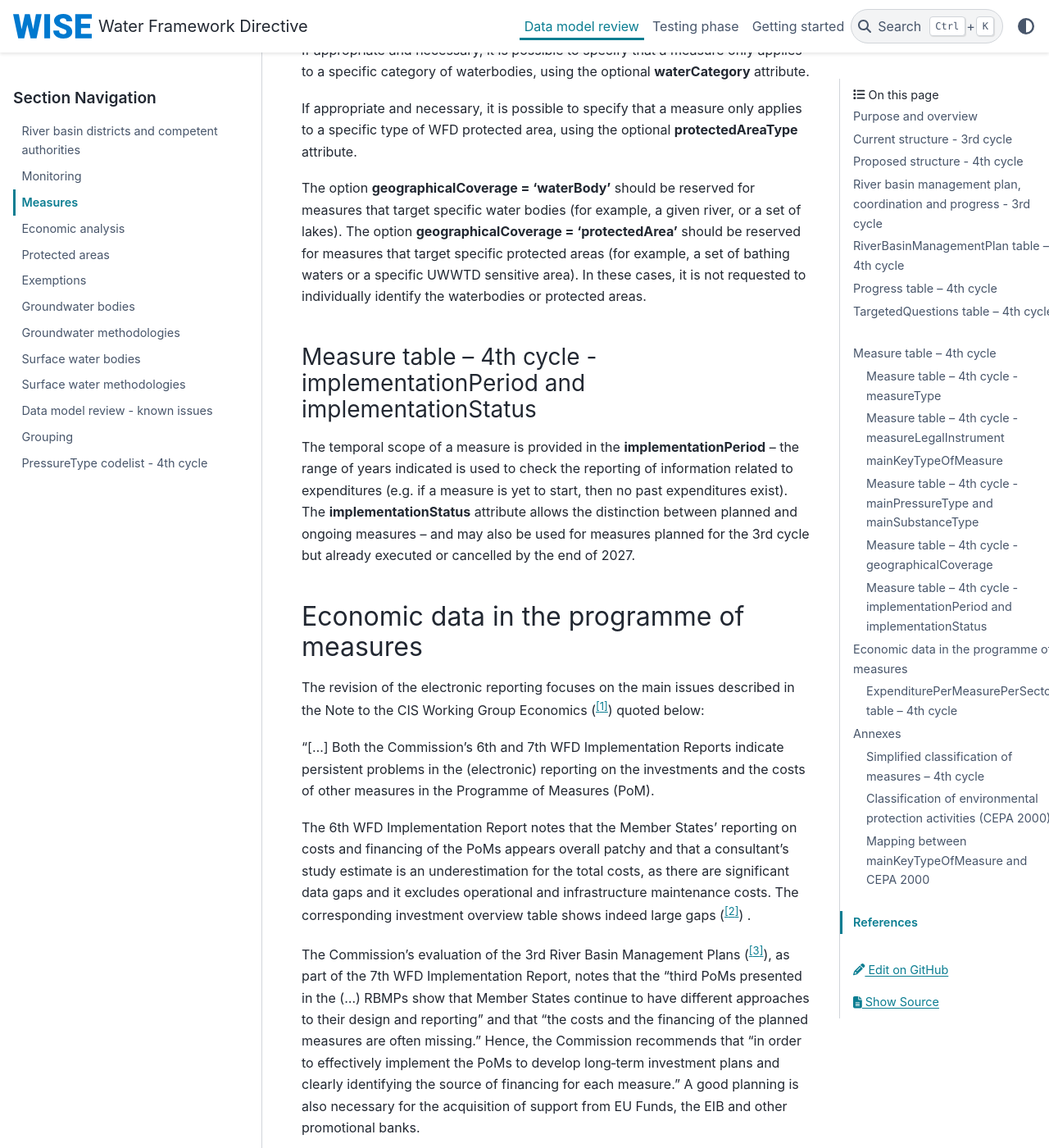
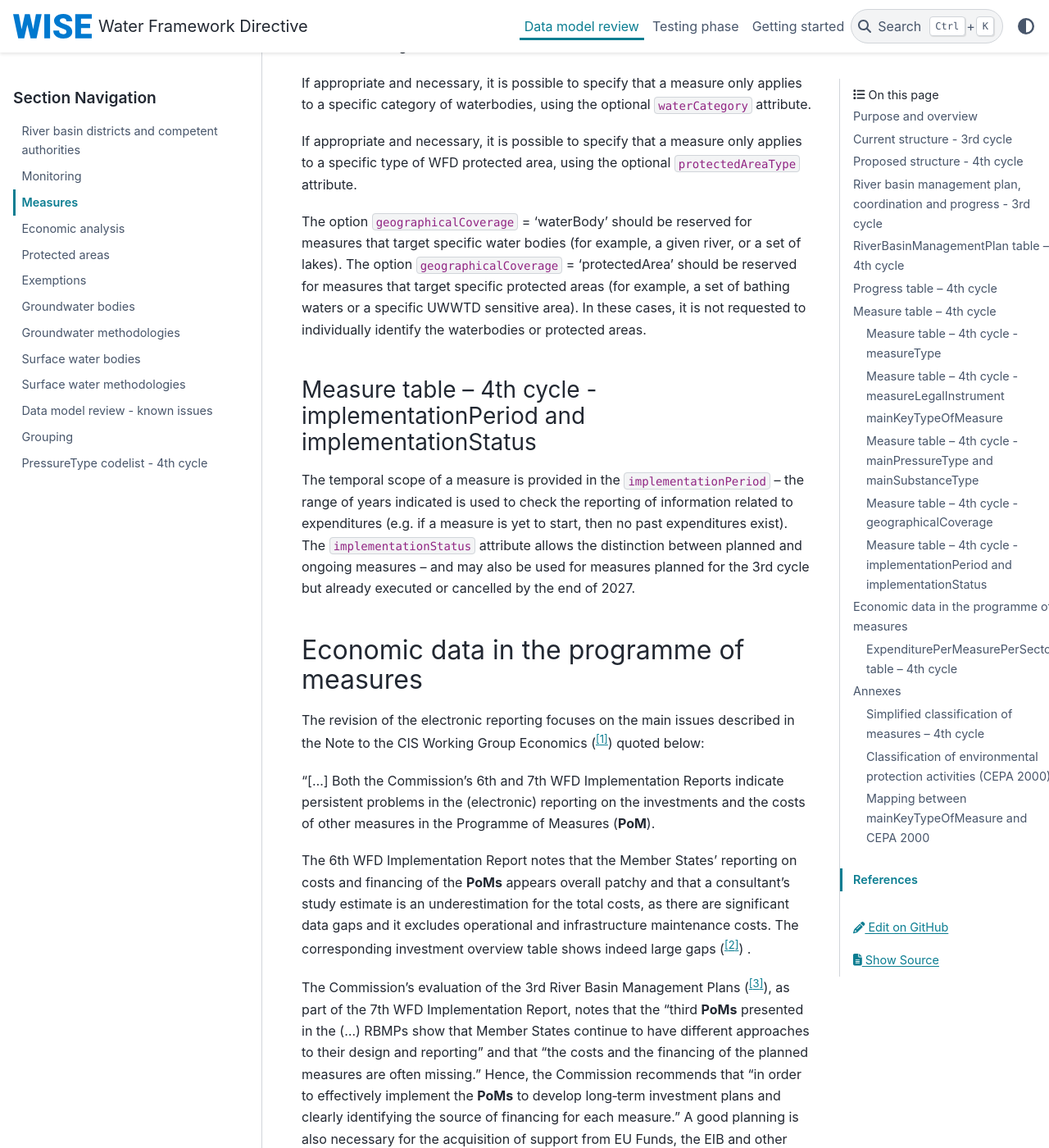
Before and after one commit to eeadata/WISE.WFD.Documentation, a Sphinx documentation site: the page built from docs/DataModelReview/WFDMeasures.md, in a window 1280 px wide and 1400 px high, scrolled down 7893 px. Shown: the whole window at 82% size. Built offline with Sphinx 7.4.7 and the PyData theme 0.15.4, drawn with Linux system fonts in a browser that asks for light colours; some of the changed text lies outside the part shown.

Commit message:
Docs: Update style/emphasis for 3rd and 4th cycle classes, tables, and attributes

````diff
--- a/docs/DataModelReview/WFDMeasures.md
+++ b/docs/DataModelReview/WFDMeasures.md
@@ -31,14 +31,14 @@ The schema used in the 3rd cycle of reporting contained 4 main groups
 ({numref}`Measures_RBMPPoM_2022_ClassDiagram`):
 
 * summary information about the **River Basin Management Plan**,
-  the **Progress** since the previous River Basin Management Plan,
+  the `Progress` since the previous River Basin Management Plan,
   and the mechanisms of international **Coordination** (if applicable)
 
 * information about the **Programme of Measures**,
   comprising a summary questionnaire of **Targeted Questions**
   and aggregated data about the overall **Cost** of measures
 
-* disaggregated information was requested about each **Measure**
+* disaggregated information was requested about each `Measure`
   and its classification into **Key Types of Measures** (KTM)
   and basic type of measures (if applicable)
 
@@ -55,16 +55,16 @@ River Basin Management Plan & Programme of Measures - 3rd cycle
 
 ## Proposed structure - 4th cycle
 
-* The RBMP and Coordination tables are simplified to a single **RiverBasinManagementPlan** table,
+* The RBMP and Coordination tables are simplified to a single `RiverBasinManagementPlan` table,
   containing a selected subset of attributes.
-  The **Progress** table is modified to request only aggregated information
+  The `Progress` table is modified to request only aggregated information
   about the overall status of the measures of the previous cycle (3rd cycle).
 
 * The reporting of the Programme of Measures is also simplified.
-  The **TargetedQuestions** table, containing the questionnaire at RBD level, is simplified.
+  The `TargetedQuestions` table, containing the questionnaire at RBD level, is simplified.
 
-* Information about measures is requested in a single **Measure** table.
-  Information about the planned **ExpenditurePerMeasure** is reported in a separate table, if
+* Information about measures is requested in a single `Measure` table.
+  Information about the planned `ExpenditurePerMeasure` is reported in a separate table, if
   data is available.
 
 * The KTM classification, KTM indicators and indicator gaps data is completely removed.
@@ -72,8 +72,8 @@ River Basin Management Plan & Programme of Measures - 3rd cycle
 ## River basin management plan, coordination and progress - 3rd cycle
 
 In the 3rd cycle of reporting, this group comprised three tables, collecting summary information
-about the RBMP, the progress since the previous RBMP, and the mechanisms of international
-coordination, if applicable ({numref}`RBDCA_RBDSUCA_2022_Partial_ClassDiagram`).
+about the **RBMP**, the **Progress** since the previous **RBMP**, and the mechanisms of international
+**Coordination**, if applicable ({numref}`RBDCA_RBDSUCA_2022_Partial_ClassDiagram`).
 
 The data is structured as a simple questionnaire, mostly with Yes/No or multiple‑choice answers,
 accompanied by links to additional documentation (which can be uploaded or kept on national
@@ -94,7 +94,7 @@ River Basin Management Plan, international Coordination and Progress since the p
 ## RiverBasinManagementPlan table – 4th cycle
 
 The simplified `RiverBasinManagementPlan` table contains a subset of the data previously requested
-in the RBMP and Coordination classes in the 3rd cycle
+in the **RBMP** and **Coordination** classes in the 3rd cycle
 ({numref}`Measures_4thCycle_RiverBasinManagementPlan_ClassDiagram`):
 
 * The new `coordinationNRRReference` attribute allows the reporting of information related to
@@ -127,7 +127,7 @@ The level of detail can be adapted depending on the needs and the data available
 ```
 
 A numerical example illustrates the proposed approach.
-Consider a hypothetical 3rd RBMP Programme of Measures with 10 different measures,
+Consider a hypothetical 3rd **RBMP** **Programme of Measures** with 10 different measures,
 which are in different statuses and may have faced different obstacles
 ({numref}`measures_example_ten_measures`).
 
@@ -153,7 +153,7 @@ which are in different statuses and may have faced different obstacles
 The example in {numref}`measures_example_progress` illustrates how to synthesize the information in
 the Progress table.
 
-```{table} Illustrative example - **Progress** table records for the example in the previous table.
+```{table} Illustrative example - `Progress` table records for the example in the previous table.
 :name: measures_example_progress
 :width: 100%
 
@@ -219,7 +219,7 @@ For each measure:
 
 ### Measure table – 4th cycle - measureType
 
-The **measureType** typology is described in {numref}`Codelist_4thCycle_MeasureType_Table`.
+The `measureType` typology is described in {numref}`Codelist_4thCycle_MeasureType_Table`.
 
 ```{include} tables/Codelist_4thCycle_MeasureType_Table
 ```
@@ -249,7 +249,7 @@ is now eliminated because it did not convey relevant information.
 
 ### mainKeyTypeOfMeasure
 
-The **mainKeyTypeOfMeasure** attribute contains the classification to be used for both basic and
+The `mainKeyTypeOfMeasure` attribute contains the classification to be used for both basic and
 supplementary measures (see {numref}`Measures_MainKeyTypeOfMeasure_ListTable`).
 It simplifies, consolidates and replaces both the basicMeasureType and the keyTypeOfMeasure
 classifications used in the 2nd and 3rd cycles.
@@ -271,46 +271,46 @@ at the adequate level of detail (e.g. a generic measure may address **P2 – Dif
 a more targeted measure may address only **P2‑5 – Diffuse – Contaminated sites or abandoned
 industrial sites**).
 
-The **mainPressureType** attribute allows more clarity and flexibility and can be applied to
+The `mainPressureType` attribute allows more clarity and flexibility and can be applied to
 supplementary measures too.
 The **mainPressureType** attribute is optional, except for measures of type **G** and **H**.
 For measures of type G and H, the Commission requires additional information to differentiate
 measures addressing issues related to Urban Waste Water (**P1‑1**) and diffuse pollution from
 Agriculture (**P2‑2**).
 
-*If needed and applicable*, a similar approach can be used for **mainSubstanceType**, allowing MS
+*If needed and applicable*, a similar approach can be used for `mainSubstanceType`, allowing MS
 to identify measures targeting specific substances or groups of substances.
 
 ### Measure table – 4th cycle - geographicalCoverage
 
-The geographical scope of a measure is specified in the **geographicalCoverage** attribute, by
+The geographical scope of a measure is specified in the `geographicalCoverage` attribute, by
 selecting the most appropriate option: {'national' | 'riverBasinDistrict' | 'waterBody' |
 'protectedArea'}
 
-The option **geographicalCoverage = 'national'** should be used for measures that target any
+The option `geographicalCoverage` = 'national' should be used for measures that target any
 waterbody affected by a given significant pressure or substance failing.
-Similarly, the option **geographicalCoverage = 'riverBasinDistrict'** should be used for measures
+Similarly, the option `geographicalCoverage` = 'riverBasinDistrict' should be used for measures
 that target any waterbody affected by a given significant pressure or substance failing within the
 RBDs indicated in the **euRBDCode** attribute.
 
 If appropriate and necessary, it is possible to specify that a measure only applies to a specific
-category of waterbodies, using the optional **waterCategory** attribute.
+category of waterbodies, using the optional `waterCategory` attribute.
 
 If appropriate and necessary, it is possible to specify that a measure only applies to a specific
-type of WFD protected area, using the optional **protectedAreaType** attribute.
+type of WFD protected area, using the optional `protectedAreaType` attribute.
 
-The option **geographicalCoverage = 'waterBody'** should be reserved for measures that target
+The option `geographicalCoverage` = 'waterBody' should be reserved for measures that target
 specific water bodies (for example, a given river, or a set of lakes).
-The option **geographicalCoverage = 'protectedArea'** should be reserved for measures that target
+The option `geographicalCoverage` = 'protectedArea' should be reserved for measures that target
 specific protected areas (for example, a set of bathing waters or a specific UWWTD sensitive area).
 In these cases, it is not requested to individually identify the waterbodies or protected areas.
 
 ### Measure table – 4th cycle - implementationPeriod and implementationStatus
 
-The temporal scope of a measure is provided in the **implementationPeriod** – the range of years
+The temporal scope of a measure is provided in the `implementationPeriod` – the range of years
 indicated is used to check the reporting of information related to expenditures (e.g. if a measure
 is yet to start, then no past expenditures exist).
-The **implementationStatus** attribute allows the distinction between planned and ongoing measures
+The `implementationStatus` attribute allows the distinction between planned and ongoing measures
 – and may also be used for measures planned for the 3rd cycle but already executed or cancelled by
 the end of 2027.
 
@@ -321,29 +321,29 @@ CIS Working Group Economics ([^pArnoldus]) quoted below:
 
 “[…] Both the Commission’s 6th and 7th WFD Implementation Reports indicate persistent problems in
 the (electronic) reporting on the investments and the costs of other measures in the Programme of
-Measures (PoM).
+Measures (**PoM**).
 
 The 6th WFD Implementation Report notes that the Member States’ reporting on costs and financing of
-the PoMs appears overall patchy and that a consultant’s study estimate is an underestimation for the
+the **PoMs** appears overall patchy and that a consultant’s study estimate is an underestimation for the
 total costs, as there are significant data gaps and it excludes operational and infrastructure
 maintenance costs. The corresponding investment overview table shows indeed large gaps
 ([^6thWFDImplReport]) .
 
 The Commission’s evaluation of the 3rd River Basin Management Plans ([^7thWFDImplReport]), as part
-of the 7th WFD Implementation Report, notes that the “third PoMs presented in the (…) RBMPs show
+of the 7th WFD Implementation Report, notes that the “third **PoMs** presented in the (…) RBMPs show
 that Member States continue to have different approaches to their design and reporting” and that
 “the costs and the financing of the planned measures are often missing.” Hence, the Commission
-recommends that “in order to effectively implement the PoMs to develop long‑term investment plans
+recommends that “in order to effectively implement the **PoMs** to develop long‑term investment plans
 and clearly identifying the source of financing for each measure.” A good planning is also necessary
 for the acquisition of support from EU Funds, the EIB and other promotional banks.
 
-*The challenge is thus to improve the reporting of the costs of the PoM measures, including the
+*The challenge is thus to improve the reporting of the costs of the **PoM** measures, including the
 investment amounts*, and to specify the funding of these investments and other measures. This
 requires a clear distinction between capital costs (CAPEX) and operational costs (OPEX). […]
 
-The proposal here is to agree on a clear conceptual basis for the PoM costs.
+The proposal here is to agree on a clear conceptual basis for the **PoM** costs.
 
-It is natural to consider the PoM as a **budget of government outlays** – however, there can be
+It is natural to consider the **PoM** as a **budget of government outlays** – however, there can be
 costs on other economic agents without government payment involved (cf. banning an activity).
 
 The budget orientation would imply to look at foreseen **spending amounts**. This has three
@@ -356,7 +356,7 @@ consequences:
 * To make the link with financial support from EU Funds, EIB and other promotional banks, one
   needs to distinguish OPEX and CAPEX when reporting investment cost.
 
-There is a readily available conceptual basis for the reporting on the PoM investment and other
+There is a readily available conceptual basis for the reporting on the **PoM** investment and other
 costs, with which the Member States are already familiar, namely the **environmental protection
 expenditures**. They are namely required to collect and report this data annually to Eurostat
 ([^Obligation]), who publishes the **Environmental Protection Expenditures Accounts (EPEA)** as one
@@ -368,7 +368,7 @@ in the three bullets points above.
 
 A brief review of the reported data confirms the issues mentioned above.
 
-In the **3rd cycle** of reporting, the overall cost of the PoM was reported in the **Costs** class
+In the **3rd cycle** of reporting, the overall cost of the **PoM** was reported in the **Costs** class
 ({numref}`MeasuresCosts`). Reporting of costs was, de facto, optional –
 since all numerical attributes admitted the option **–9999** to denote “data not available”.
 
@@ -421,16 +421,16 @@ geographical coverage.
 
 ### ExpenditurePerMeasurePerSector table – 4th cycle
 
-Figure 12 illustrates the ExpenditurePerMeasurePerSector table proposed for the 4th cycle.
+Figure 12 illustrates the `ExpenditurePerMeasurePerSector` table proposed for the 4th cycle.
 
-The data is reported for each measure, *if it is available*: the **measureCode** identifier and the
-**expenditureDataAvailable** attribute are the only mandatory attributes.
+The data is reported for each measure, *if it is available*: the `measureCode` identifier and the
+`expenditureDataAvailable` attribute are the only mandatory attributes.
 
-The geographical scope of the measure is inherited from the parent record in the **Measure** table
+The geographical scope of the measure is inherited from the parent record in the `Measure` table
 and does not need to be reported again. Likewise, the temporal scope is inherited from the parent
 records and can be used to verify the reported data ([^ErrorExplained]).
 
-The attribute **millionUnitsOfNationalCurrency** was introduced to facilitate reporting by MS
+The attribute `millionUnitsOfNationalCurrency` was introduced to facilitate reporting by MS
 outside the Euro area, in alignment with common statistical practices ([^DataReportedCurrency]). It
 also facilitates human analysis, namely the cross‑checking against the RBMP documentation.
 
@@ -443,7 +443,7 @@ also facilitates human analysis, namely the cross‑checking against the RBMP do
 A clear separation is made between **capital** expenditure vs. **current** expenditure and between
 the 3rd cycle and the 4th cycle data. Only total values are requested.
 
-The **institutionalSector** attribute identifies the institutional sector doing the outlay. This
+The `institutionalSector` attribute identifies the institutional sector doing the outlay. This
 aspect is explained below.
 
 The European System of Accounts (ESA 2010) has a standard classification of institutional sectors
@@ -516,7 +516,7 @@ of code values (StartCode-EndCode)*
 
 It is also important to address the reporting of transfers of EU Funds.
 
-If institutionalSector = 'S.212' then the value represents a transfer of EU funds into the national
+If `institutionalSector` = 'S.212' then the value represents a transfer of EU funds into the national
 economy. Depending on the purpose, it can be a capital transfer (e.g. to build a new UWWT plant), or
 a current transfer (e.g. a CAP subsidy to pay farmers to reduce or eliminate pesticides). It is not
 necessary to identify which sector receives the transfer.
@@ -559,7 +559,7 @@ Likewise, scenario 3 and scenario 4 are identical.
 ```
 
 The Commission must provide guidance on the reporting of expenditure for measures where
-mainKeyTypeOfMeasure IN ('C - Measure to promote efficient and sustainable water use', 'E - Measure
+`mainKeyTypeOfMeasure` IN ('C - Measure to promote efficient and sustainable water use', 'E - Measure
 to control abstraction from surface and groundwater, and impoundment of surface
 water') which may be outside the scope of the EPEA.
 
@@ -584,7 +584,7 @@ Measure, to analyse and aggregate the data according CEPA classes, if that is re
 
 ### Simplified classification of measures – 4th cycle
 
-This annex presents the **mainKeyTypeOfMeasure**, a simplified classification of measures that
+This annex presents the `mainKeyTypeOfMeasure`, a simplified classification of measures that
 consolidates and replaces the **basicMeasureType** and the **keyTypeOfMeasure** classifications used
 in the 3rd cycle.
 
@@ -603,10 +603,10 @@ The purpose of the simplified classification is:
 * To maintain the previous KTM that do not fit the criteria above and were reported with high
   frequency in the 3rd cycle – see codes X01, X12, X14, X23 and X24.
 
-{numref}`Measures_MappingMainKeyTypeOfMeasure_ListTable` aligns the **mainKeyTypeOfMeasure** with the
+{numref}`Measures_MappingMainKeyTypeOfMeasure_ListTable` aligns the `mainKeyTypeOfMeasure` with the
 previous separate classification
 schemes. It supports MS in the migration to the single simplified codelist to be used in the
-**mainKeyTypeOfMeasure** attribute in the 4th cycle of reporting.
+`mainKeyTypeOfMeasure` attribute in the 4th cycle of reporting.
 
 The proposed classification is provisional and can be reviewed by MS to detect potential issues and
 clarify the scope of the definitions.
````
